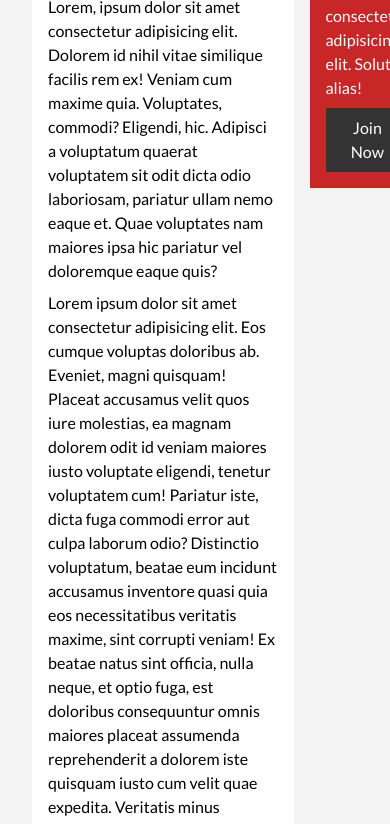
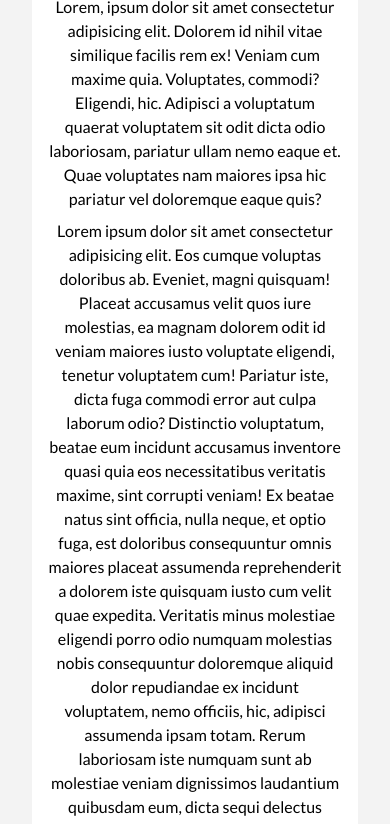
Before and after one commit to ccastell18/HTML-CSS, a plain HTML site: page newsgrid/about.html in a window 390 px wide. Shown: the part 304-1128 px from the top of the page. Drawn offline with Linux system fonts and the light colour scheme.

Commit message:
complete mobile

```diff
--- a/newsgrid/css/mobile.css
+++ b/newsgrid/css/mobile.css
@@ -43,5 +43,12 @@
         padding-bottom: 1rem;
     }
 
+    .page-container{
+        grid-template-columns: 1fr;
+        text-align: center;
+    }
 
+    .page-container > *:first-child{
+        grid-row: 1
+    }
 }
```
